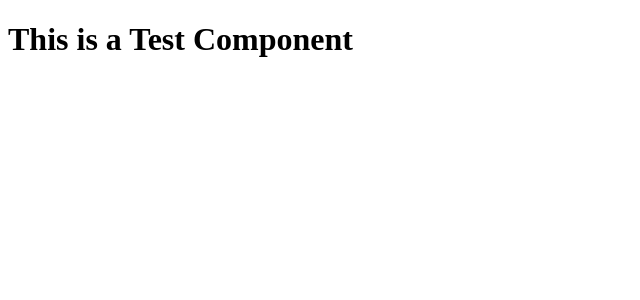
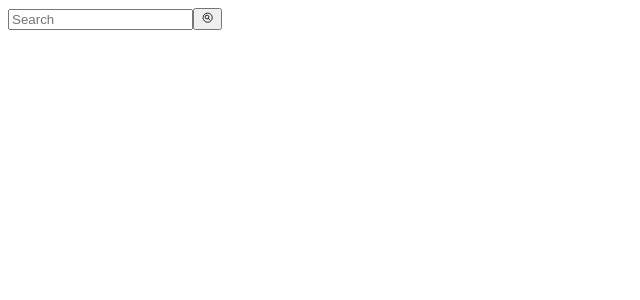
Before and after one commit to jordan-tuinman/pipyt, a React (Create React App) app: page / in a window 1280 px wide. Shown: the top 300 px of the page, without its empty margins (0-640 px from the left). Built offline with nearby package versions, Linux system fonts and the light colour scheme.

Commit message:
create basic searchbar component - functionality to be added later

```diff
--- a/src/App.js
+++ b/src/App.js
@@ -1,11 +1,11 @@
-import TestComponent from './components/TestComponent';
+import SearchBar from './components/SearchBar'
 
 const App = () => {
   return (
     <>
-      <TestComponent />
+      <SearchBar />
     </>
-  );
+  )
 }
 
-export default App;
+export default App
--- /dev/null
+++ b/src/components/SearchBar.jsx
@@ -0,0 +1,20 @@
+import React from 'react'
+import styled from 'styled-components'
+
+// React Icons:
+import { IoSearchCircleOutline } from 'react-icons/io5'
+
+const SearchBar = () => {
+  return (
+    <>
+      <form action="/" method="get" id="search-form">
+        <input type="text" placeholder="Search" />
+        <button type="submit" form="search-form" value="Submit">
+          <IoSearchCircleOutline />
+        </button>
+      </form>
+    </>
+  )
+}
+
+export default SearchBar
--- a/src/components/TestComponent.jsx
+++ /dev/null
@@ -1,11 +0,0 @@
-import React from 'react'
-
-const TestComponent = () => {
-  return (
-    <>
-      <h1>This is a Test Component</h1>
-    </>
-  )
-}
-
-export default TestComponent
```
